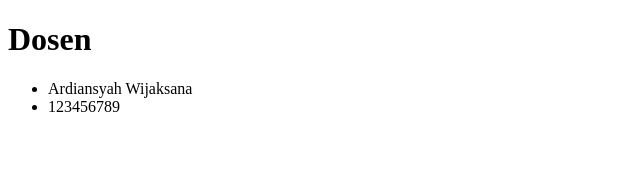
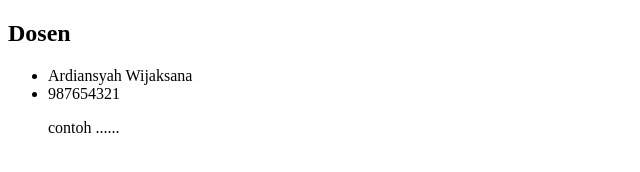
Before and after one commit to vharbayu/html, a plain HTML site: page dosen.html in a window 1280 px wide. Shown: the whole page, without its empty margins (0-640 px from the left). Drawn offline with Linux system fonts and the light colour scheme.

Commit message:
mengubah file dosen

```diff
--- a/dosen.html
+++ b/dosen.html
@@ -7,10 +7,11 @@
     <title>Dosen</title>
 </head>
 <body>
-    <h1>Dosen</h1>
+    <h2>Dosen</h2>
     <ul>
         <li>Ardiansyah Wijaksana</li>
-        <li>123456789</li>
+        <li>987654321</li>
+        <p>contoh ......</p>
     </ul>
 </body>
 </html>
```
